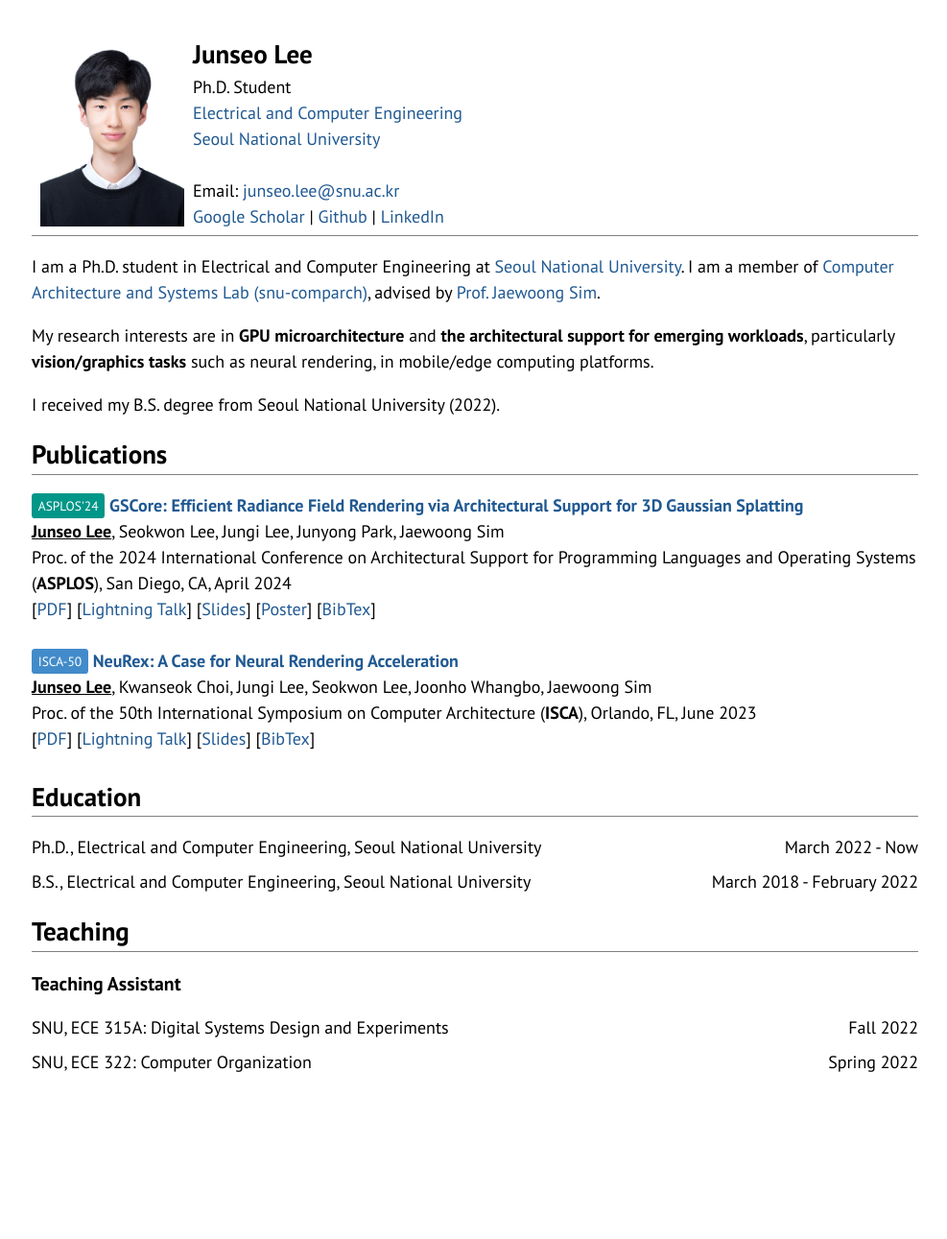
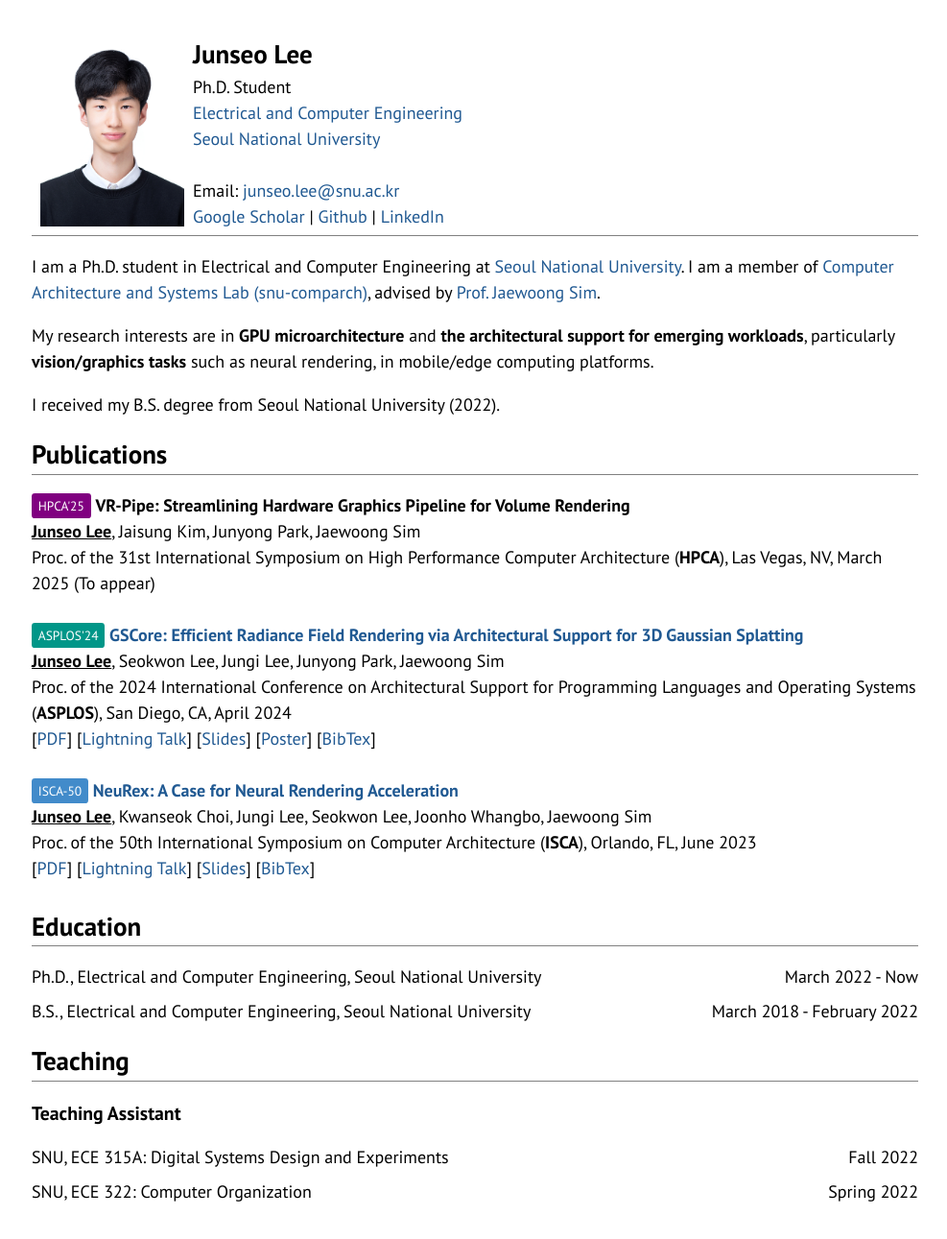
Before and after one commit to junseo013/junseo013.github.io, a Jekyll site: the page built from index.md, in a window 1280 px wide. Shown: the whole page at 96% size, without its empty margins (145-1132 px from the left). Built offline with Jekyll 4.4.1, drawn with Linux system fonts in a browser that asks for light colours; before the commit the page ends 1156 px from its top, so only the background shows below that.

Commit message:
add VR-Pipe

```diff
--- a/_includes/publications.html
+++ b/_includes/publications.html
@@ -4,6 +4,22 @@
   </div>
 
   <ul class="paper-list">
+    <li class="paper-item">
+      <p>
+        <a class="button-link button-hpca" href="https://hpca-conf.org/2025">HPCA'25</a>
+        <strong>VR-Pipe: Streamlining Hardware Graphics Pipeline for Volume Rendering</strong>
+      </p>
+      <p><em>Junseo Lee</em>, Jaisung Kim, Junyong Park, Jaewoong Sim</p>
+      <p>Proc. of the 31st International Symposium on High Performance Computer Architecture (<strong>HPCA</strong>), Las Vegas, NV, March 2025 (To appear)</p>
+      <p>
+      <!--[<a class="styled-link" href="assets/pubs/asplos24-gscore.pdf">PDF</a>]
+      [<a class="styled-link" href="https://youtu.be/TByYGw837IU?si=LSLdNcbiMkEMRJWn">Lightning Talk</a>]
+      [<a class="styled-link" href="assets/pubs/asplos24-gscore-talk.pdf">Slides</a>]
+      [<a class="styled-link" href="assets/pubs/asplos24-gscore-poster.pdf">Poster</a>]
+      [<a class="styled-link" href="javascript:toggleHide('lee-asplos24')">BibTex</a>] -->
+      </p>
+    </li>
+
     <li class="paper-item">
       <p>
         <a class="button-link button-asplos" href="https://www.asplos-conference.org/asplos2024">ASPLOS'24</a>
--- a/assets/css/styles.css
+++ b/assets/css/styles.css
@@ -106,6 +106,10 @@ section {
   background-color: #009688;
 }
 
+.button-hpca {
+  background-color: #800080;
+}
+
 /* BibTex*/
 .bibtex {
   display: none;
```
